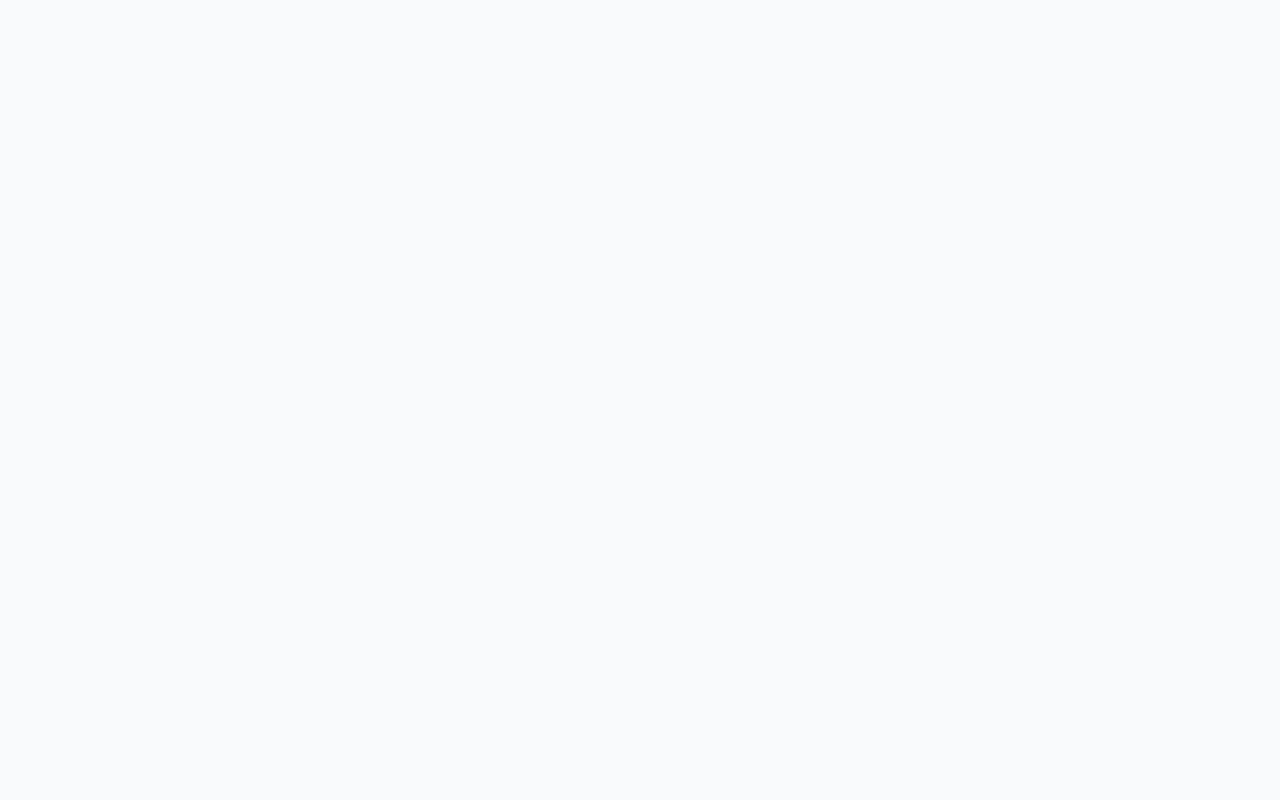
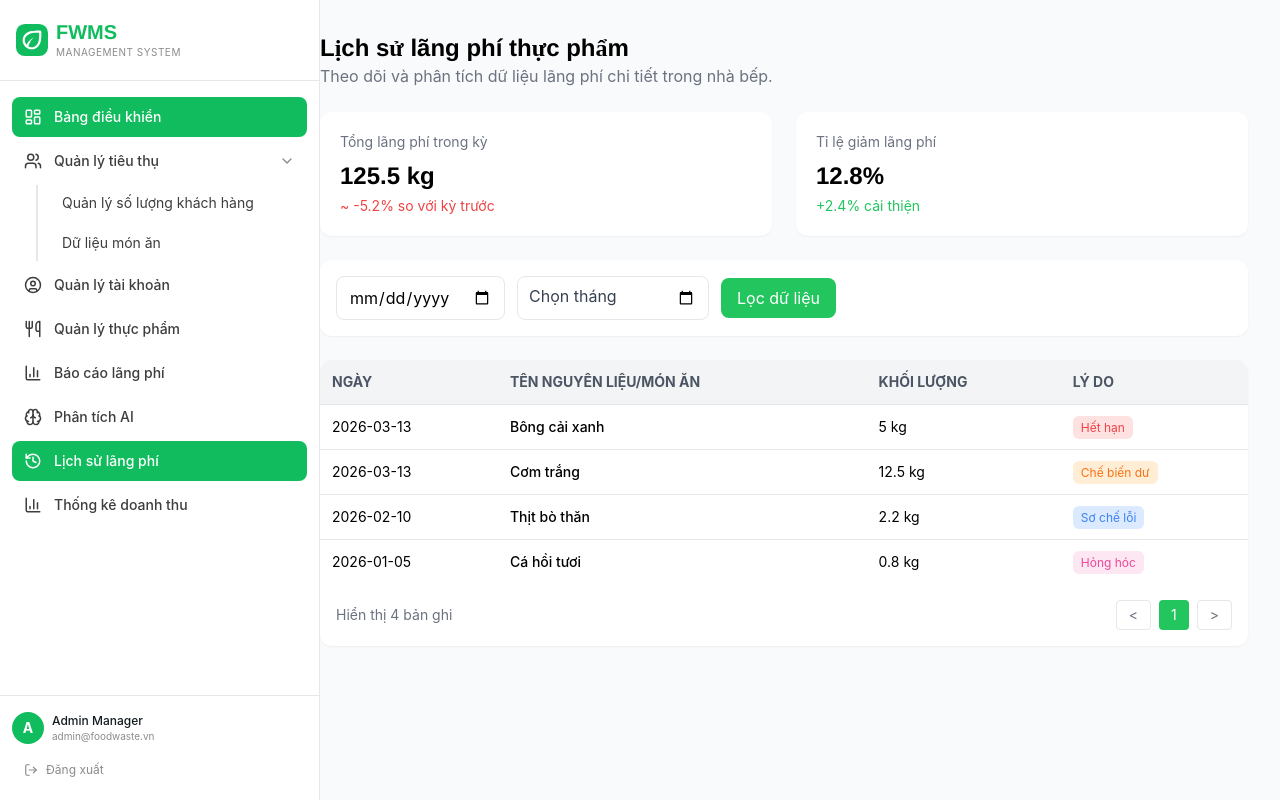
Before and after one commit to chinhchinh127/KLTN-FWMS, a React (Vite) app: page /app/waste-history in a window 1280 px wide. Before the commit this address had no page. Built offline with nearby package versions, Linux system fonts and the light colour scheme; sample sign-in values are in the browser's storage.

Commit message:
update WasteHistory

```diff
--- a/src/App.jsx
+++ b/src/App.jsx
@@ -14,6 +14,7 @@ import Login from "./pages/Login";
 import Register from "./pages/Register";
 import Revenue from "./pages/Revenue";
 import PrivateRoute from "./components/PrivateRoute";
+import WasteHistory from "./pages/WasteHistory";
 function App() {
     return (
         <Router>
@@ -31,6 +32,7 @@ function App() {
                     <Route path="customers" element={<Customers />} />
                     <Route path="food-data" element={<FoodData />} />
                     <Route path="revenue" element={<Revenue />} />
+                    <Route path="waste-history" element={<WasteHistory />} />
                 </Route>
 
                 {/* Tạm thời comment kitchen routes  */}
--- /dev/null
+++ b/src/api/wasteApi.js
@@ -0,0 +1,56 @@
+const wasteHistory = [
+  {
+    id: 1,
+    date: "2026-03-13",
+    name: "Bông cải xanh",
+    weight: 5.0,
+    reason: "Hết hạn",
+  },
+  {
+    id: 2,
+    date: "2026-03-13",
+    name: "Cơm trắng",
+    weight: 12.5,
+    reason: "Chế biến dư",
+  },
+  {
+    id: 3,
+    date: "2026-02-10",
+    name: "Thịt bò thăn",
+    weight: 2.2,
+    reason: "Sơ chế lỗi",
+  },
+  {
+    id: 4,
+    date: "2026-01-05",
+    name: "Cá hồi tươi",
+    weight: 0.8,
+    reason: "Hỏng hóc",
+  },
+];
+
+// API
+export const getWasteHistory = ({ date, month } = {}) => {
+  return new Promise((resolve) => {
+    setTimeout(() => {
+      let data = [...wasteHistory];
+
+      // filter theo ngày
+      if (date) {
+        data = data.filter((item) => item.date === date);
+      }
+
+      // filter theo tháng (YYYY-MM)
+      if (month) {
+        data = data.filter((item) =>
+          item.date.startsWith(month)
+        );
+      }
+
+      resolve({
+        data,
+        total: data.length,
+      });
+    }, 500);
+  });
+};
--- a/src/components/Layout/Sidebar.jsx
+++ b/src/components/Layout/Sidebar.jsx
@@ -202,7 +202,7 @@ const Sidebar = () => {
                 </NavLink>
 
                 <NavLink
-                    to="/waste-history"
+                    to="/app/waste-history"
                     className={({ isActive }) =>
                         `flex items-center gap-3 px-3 py-2.5 rounded-lg mb-1 transition-colors ${
                             isActive
@@ -227,7 +227,7 @@ const Sidebar = () => {
                         }`
                     }
                 >
-                    <History size={18} />
+                    <BarChart3 size={18} />
                     <span className="text-sm font-medium">
                         Thống kê doanh thu
                     </span>
--- /dev/null
+++ b/src/pages/WasteHistory.jsx
@@ -0,0 +1,164 @@
+import React, { useEffect, useState } from "react";
+import { getWasteHistory } from "../api/wasteApi";
+
+const getReasonColor = (reason) => {
+    switch (reason) {
+        case "Hết hạn":
+            return "bg-red-100 text-red-500";
+        case "Chế biến dư":
+            return "bg-orange-100 text-orange-500";
+        case "Sơ chế lỗi":
+            return "bg-blue-100 text-blue-500";
+        case "Hỏng hóc":
+            return "bg-pink-100 text-pink-500";
+        default:
+            return "bg-gray-100 text-gray-500";
+    }
+};
+
+// format tháng -> "Tháng 1 2026"
+const formatMonthVN = (value) => {
+    if (!value) return "";
+    const [year, month] = value.split("-");
+    return `Tháng ${parseInt(month)} ${year}`;
+};
+
+export default function WasteHistory() {
+    const [data, setData] = useState([]);
+    const [date, setDate] = useState("");
+    const [month, setMonth] = useState("");
+
+    const fetchData = async () => {
+        const res = await getWasteHistory({ date, month });
+        setData(res.data);
+    };
+
+    useEffect(() => {
+        fetchData();
+    }, []);
+
+    return (
+        <div className="p-8 bg-gray-50 min-h-screen">
+            {/* Title */}
+            <h1 className="text-2xl font-bold">
+                Lịch sử lãng phí thực phẩm
+            </h1>
+            <p className="text-gray-500 mb-6">
+                Theo dõi và phân tích dữ liệu lãng phí chi tiết trong nhà bếp.
+            </p>
+
+            {/* Stats */}
+            <div className="grid grid-cols-2 gap-6 mb-6">
+                <div className="bg-white p-5 rounded-xl shadow-sm">
+                    <p className="text-gray-500 text-sm">Tổng lãng phí trong kỳ</p>
+                    <h2 className="text-2xl font-bold mt-2">125.5 kg</h2>
+                    <p className="text-red-500 text-sm mt-1">
+                        ~ -5.2% so với kỳ trước
+                    </p>
+                </div>
+
+                <div className="bg-white p-5 rounded-xl shadow-sm">
+                    <p className="text-gray-500 text-sm">Tỉ lệ giảm lãng phí</p>
+                    <h2 className="text-2xl font-bold mt-2">12.8%</h2>
+                    <p className="text-green-500 text-sm mt-1">
+                        +2.4% cải thiện
+                    </p>
+                </div>
+            </div>
+
+            {/* Filter */}
+            <div className="bg-white p-4 rounded-xl shadow-sm mb-6 flex gap-3 items-center">
+                {/* chọn ngày */}
+                <input
+                    type="date"
+                    value={date}
+                    onChange={(e) => {
+                        setDate(e.target.value);
+                        setMonth(""); // clear tháng
+                    }}
+                    className="border px-3 py-2 rounded-lg"
+                />
+
+                {/* chọn tháng custom */}
+                <div className="relative">
+                    <input
+                        type="month"
+                        value={month}
+                        onChange={(e) => {
+                            setMonth(e.target.value);
+                            setDate(""); // clear ngày
+                        }}
+                        className="border px-3 py-2 rounded-lg w-48 text-transparent"
+                    />
+
+                    {/* text hiển thị */}
+                    <span className="absolute left-3 top-2 text-gray-700 pointer-events-none">
+                        {month ? formatMonthVN(month) : "Chọn tháng"}
+                    </span>
+                </div>
+
+                {/* lọc */}
+                <button
+                    onClick={fetchData}
+                    className="px-4 py-2 bg-green-500 text-white rounded-lg hover:bg-green-600"
+                >
+                    Lọc dữ liệu
+                </button>
+            </div>
+
+            {/* Table */}
+            <div className="bg-white rounded-xl shadow-sm overflow-hidden">
+                <table className="w-full text-sm">
+                    <thead className="bg-gray-100 text-gray-600">
+                        <tr>
+                            <th className="text-left p-3">NGÀY</th>
+                            <th className="text-left p-3">TÊN NGUYÊN LIỆU/MÓN ĂN</th>
+                            <th className="text-left p-3">KHỐI LƯỢNG</th>
+                            <th className="text-left p-3">LÝ DO</th>
+                        </tr>
+                    </thead>
+
+                    <tbody>
+                        {data.length > 0 ? (
+                            data.map((item) => (
+                                <tr key={item.id} className="border-t">
+                                    <td className="p-3">{item.date}</td>
+                                    <td className="p-3 font-medium">{item.name}</td>
+                                    <td className="p-3">{item.weight} kg</td>
+                                    <td className="p-3">
+                                        <span
+                                            className={`px-2 py-1 rounded-md text-xs ${getReasonColor(
+                                                item.reason
+                                            )}`}
+                                        >
+                                            {item.reason}
+                                        </span>
+                                    </td>
+                                </tr>
+                            ))
+                        ) : (
+                            <tr>
+                                <td colSpan="4" className="text-center p-4 text-gray-400">
+                                    Không có dữ liệu
+                                </td>
+                            </tr>
+                        )}
+                    </tbody>
+                </table>
+
+                {/* Footer */}
+                <div className="flex justify-between items-center p-4 text-sm text-gray-500">
+                    <span>Hiển thị {data.length} bản ghi</span>
+
+                    <div className="flex gap-2">
+                        <button className="px-3 py-1 border rounded">{"<"}</button>
+                        <button className="px-3 py-1 bg-green-500 text-white rounded">
+                            1
+                        </button>
+                        <button className="px-3 py-1 border rounded">{">"}</button>
+                    </div>
+                </div>
+            </div>
+        </div>
+    );
+}
```
Also changed, not shown: src/index.css (line endings or trailing spaces).
